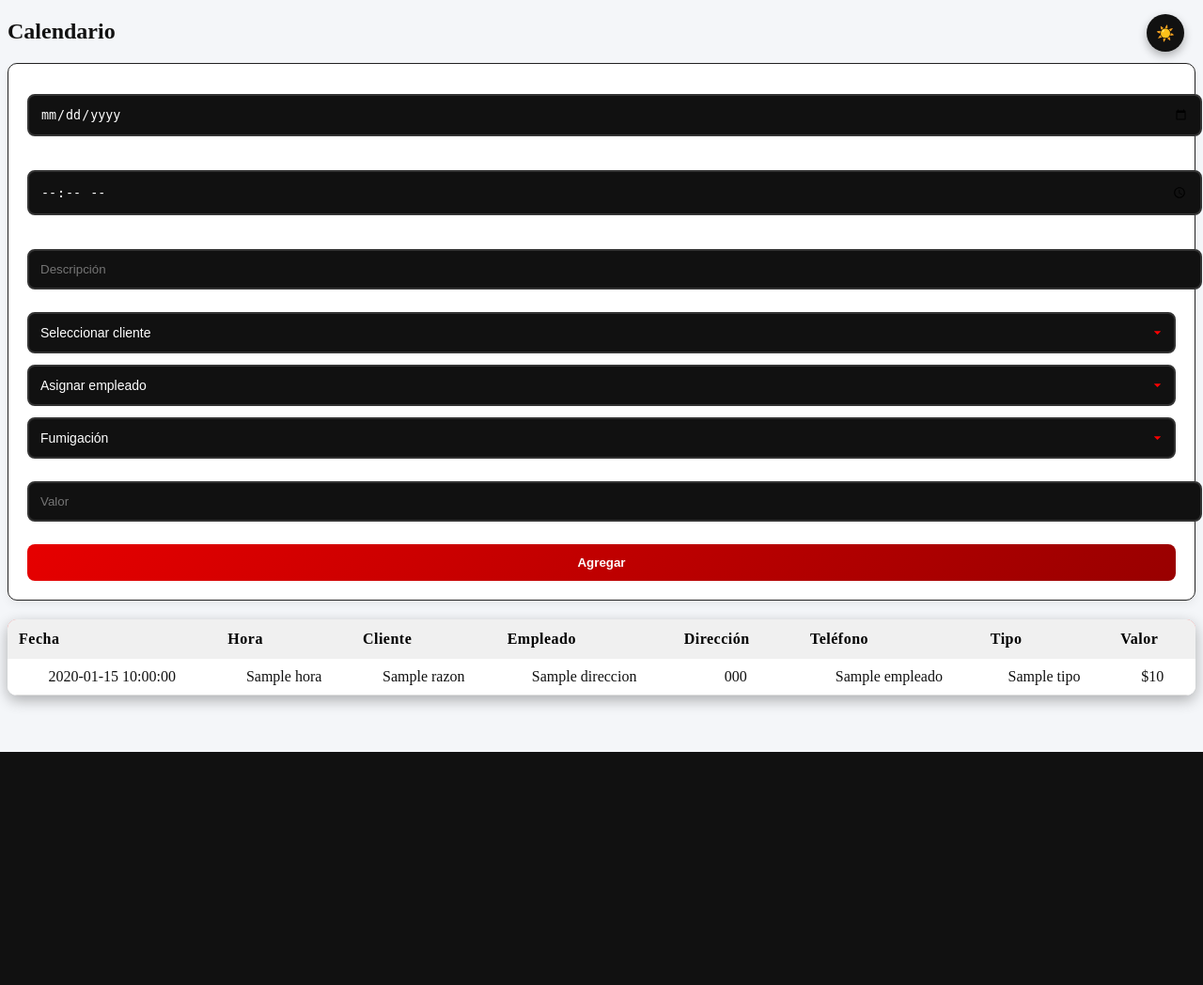
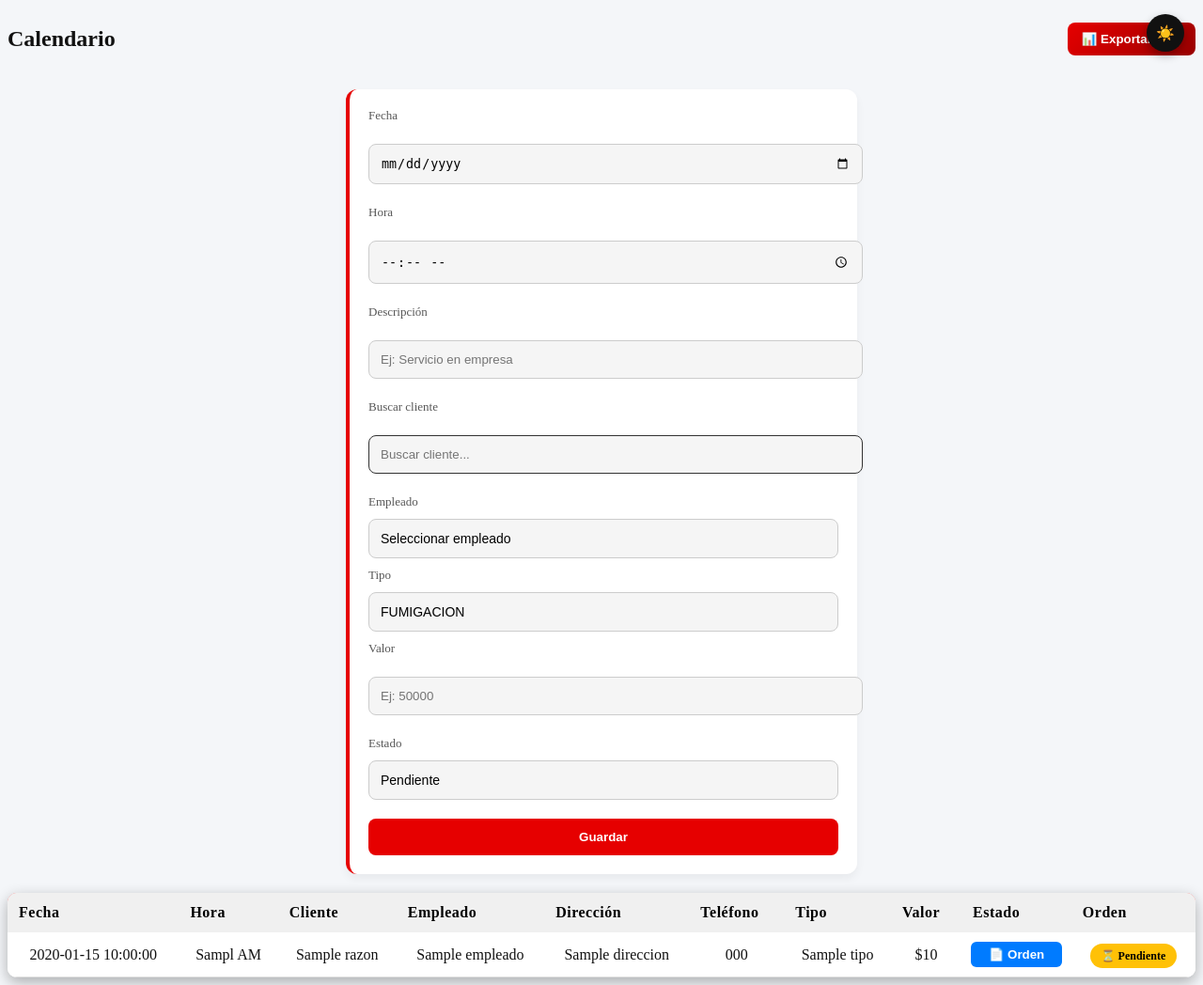
Before and after one commit to bydavidp/Pagina-Web-Fmv, a Flask app: template templates/calendario.html in a window 1280 px wide. Shown: the whole page at 94% size. Before the commit the page ends 800 px from the top, so only its background shows below. Run offline with Flask 3, Linux system fonts and the light colour scheme; the template is opened without the code that fills it: most values are stand-ins (such as "Sample title", 1, 10 or a date in 2020).

Commit message:
Refactor calendario.html with new features
Updated the calendar form layout and added new features such as client search and state management.

```diff
--- a/templates/calendario.html
+++ b/templates/calendario.html
@@ -1,45 +1,56 @@
 {% extends "base.html" %}
 
 {% block content %}
+<div class="header-calendario">
     <h2>Calendario</h2>
 
-<form method="POST" class="form-calendario">
+    <a href="/exportar_calendario">
+        <button type="button" class="btn-csv">📊 Exportar CSV</button>
+    </a>
+</div>
 
-    <!-- Fecha -->
+<form method="POST" class="form-lista">
+
+    <label>Fecha</label>
     <input type="date" name="fecha" required>
 
-    <!-- Hora -->
+    <label>Hora</label>
     <input type="time" name="hora" required>
 
-    <!-- Descripción -->
-    <input name="titulo" placeholder="Descripción">
+    <label>Descripción</label>
+<input type="text" name="titulo" placeholder="Ej: Servicio en empresa">
 
-    <!-- CLIENTES -->
-    <select name="cliente_id" required>
-        <option value="">Seleccionar cliente</option>
-        {% for c in clientes %}
-            <option value="{{ c.id }}">{{ c.razon }}</option>
-        {% endfor %}
-    </select>
+    <label>Buscar cliente</label>
+    <div class="buscador-container">
+        <input type="text" id="buscarCliente" placeholder="Buscar cliente..." autocomplete="off">
+        <input type="hidden" name="cliente_id" id="cliente_id">
+        <div id="listaClientes" class="lista-clientes"></div>
+    </div>
 
-<!-- 👇 AQUÍ PEGAS ESTO -->
+    <label>Empleado</label>
     <select name="empleado_id" required>
-        <option value="">Asignar empleado</option>
+        <option value="">Seleccionar empleado</option>
         {% for e in empleados %}
             <option value="{{ e.id }}">{{ e.usuario }}</option>
         {% endfor %}
     </select>
 
-    <!-- TIPO -->
-    <select name="tipo" required>
-        <option value="FUMIGACION">Fumigación</option>
-        <option value="VISITA">Visita Técnica</option>
+    <label>Tipo</label>
+    <select name="tipo">
+        <option>FUMIGACION</option>
+        <option>VISITA</option>
+        <option>EXTINTORES</option>
     </select>
 
-    <!-- VALOR -->
-    <input type="number" name="valor" placeholder="Valor" required>
+    <label>Valor</label>
+    <input type="number" name="valor" placeholder="Ej: 50000">
+    <label>Estado</label>
+    <select name="realizado">
+        <option value="PENDIENTE">Pendiente</option>
+        <option value="REALIZADO">Realizado</option>
+    </select>
 
-    <button>Agregar</button>
+    <button class="btn-guardar">Guardar</button>
 
 </form>
 
@@ -55,23 +66,137 @@
             <th>Teléfono</th>
             <th>Tipo</th>
             <th>Valor</th>
+            <th>Estado</th>
+            <th>Orden</th>
         </tr>
     </thead>
+
+    <script>
+    const clientes = [
+        {% for c in clientes %}
+            {id: {{ c.id }}, nombre: "{{ c.razon }}"},
+        {% endfor %}
+    ];
+
+    const input = document.getElementById("buscarCliente");
+    const lista = document.getElementById("listaClientes");
+    const hidden = document.getElementById("cliente_id");
+
+    input.addEventListener("keyup", function() {
+        let valor = this.value.toLowerCase();
+        lista.innerHTML = "";
+
+        if (valor === "") return;
+
+        let filtrados = clientes.filter(c =>
+            c.nombre.toLowerCase().includes(valor)
+        );
+
+        filtrados.forEach(c => {
+            let div = document.createElement("div");
+            div.textContent = c.nombre;
+            div.classList.add("item-cliente");
+
+            div.onclick = () => {
+                input.value = c.nombre;
+                hidden.value = c.id;
+                lista.innerHTML = "";
+            };
+
+            lista.appendChild(div);
+        });
+    });
+    </script>
 
     <tbody>
     {% for e in eventos %}
     <tr>
         <td>{{ e.fecha }}</td>
-            <td>{{ e.hora }}</td>
+        <td>
+            {{ e.hora[:5] }}
+            {% if e.hora[:2]|int >= 12 %} PM {% else %} AM {% endif %}
+        </td>
         <td>{{ e.razon }}</td>
+        <td>{{ e.empleado }}</td>
         <td>{{ e.direccion }}</td>
         <td>{{ e.telefono }}</td>
-            <td>{{ e.empleado }}</td>
         <td>{{ e.tipo }}</td>
         <td>${{ e.valor }}</td>
+        <td>
+            <a href="/orden/{{ e.id }}" target="_blank">
+                <button class="btn-orden">📄 Orden</button>
+            </a>
+        </td>
+        <td>
+            {% if e.realizado == "REALIZADO" %}
+                <span class="estado realizado">✔ Realizado</span>
+            {% else %}
+                <a href="/cambiar_estado/{{ e.id }}">
+    {% if e.realizado == "REALIZADO" %}
+        <span class="estado realizado">✔ Realizado</span>
+    {% else %}
+
+        <a href="/cambiar_estado/{{ e.id }}">
+            {% if e.realizado == "REALIZADO" %}
+                <span class="estado realizado">✔ Realizado</span>
+            {% else %}
+                <span class="estado {{ 'realizado' if e.realizado == 'REALIZADO' else 'pendiente' }}"
+                     onclick=cambiarEstado(this, {{ e.id }})">
+
+                    {% if e.realizado == "REALIZADO" %}
+                        ✔ Realizado
+                    {% else %}
+                        ⏳ Pendiente
+                    {% endif %}
+                </span>
+            {% endif %}
+        </a>
+
+
+    {% endif %}
+</a>
+            {% endif %}
+        </td>
     </tr>
     {% endfor %}
 </tbody>
 </table>
 
+<script>
+document.addEventListener("click", function(e) {
+    if (!e.target.closest(".buscador-container")) {
+        document.getElementById("listaClientes").innerHTML = "";
+    }
+});
+</script>
+
+<script>
+function cambiarEstado(elemento, id) {
+
+    fetch(`/api/cambiar_estado/${id}`, {
+        method: "POST"
+    })
+    .then(res => res.json())
+    .then(data => {
+
+        if (data.estado === "REALIZADO") {
+            elemento.classList.remove("pendiente");
+            elemento.classList.add("realizado");
+            elemento.innerHTML = "✔ Realizado";
+        } else {
+            elemento.classList.remove("realizado");
+            elemento.classList.add("pendiente");
+            elemento.innerHTML = "⏳ Pendiente";
+        }
+
+        // 🔥 animación
+        elemento.style.transform = "scale(1.2)";
+        setTimeout(() => {
+            elemento.style.transform = "scale(1)";
+        }, 200);
+
+    });
+}
+</script>
+
 {% endblock %}
```
Lines whose indentation alone changed are shown as unchanged.
